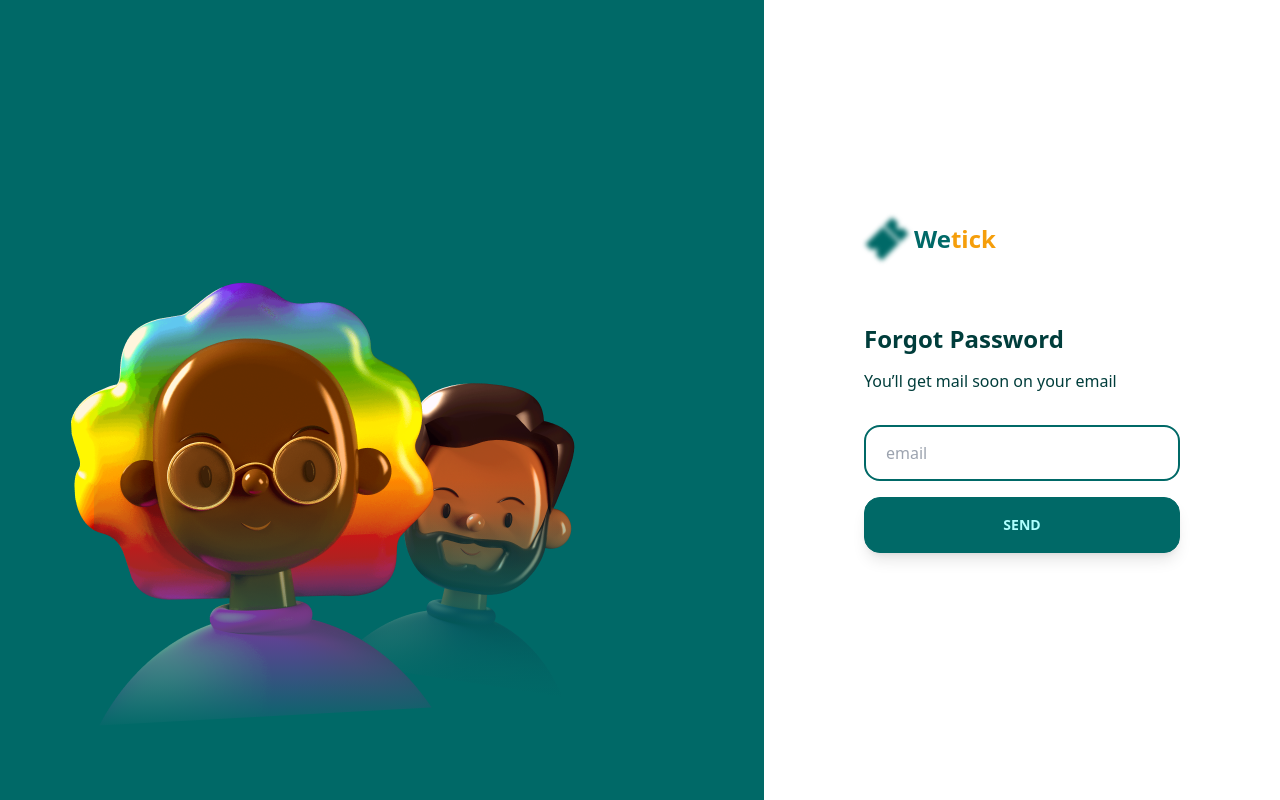
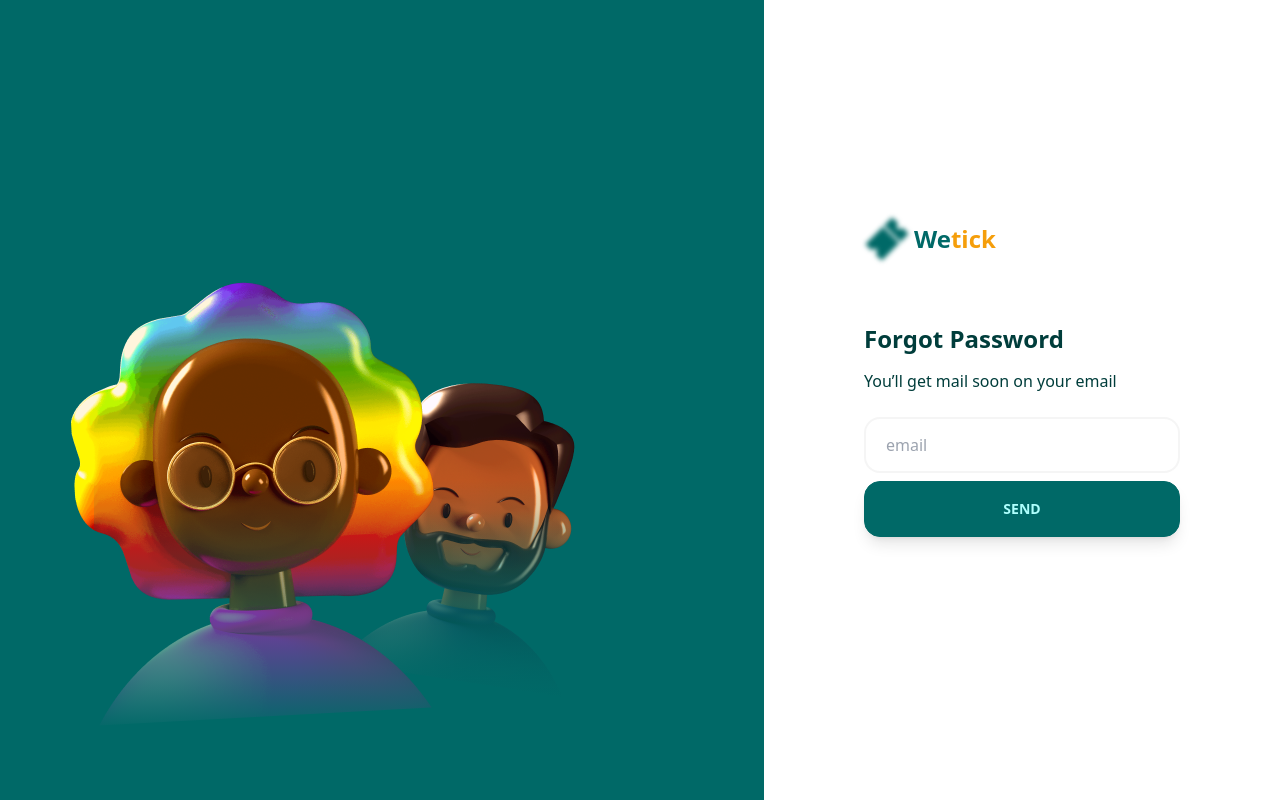
Before and after one commit to putubagus13/fw15-fronend, a React (Vite) app: page /ForgotPassword in a window 1280 px wide. Shown: the top 800 px of the page. Built offline with nearby package versions, Linux system fonts and the light colour scheme; no server answers.

Commit message:
integrating forgot password page

```diff
--- a/src/pages/ForgotPassword.jsx
+++ b/src/pages/ForgotPassword.jsx
@@ -1,13 +1,44 @@
 import ToyFace2 from "../assets/ToyFaces2.png"
 import ToyFace1 from "../assets/ToyFaces1.png"
-import { BsFacebook } from "react-icons/bs"
-import { BsWhatsapp } from "react-icons/bs"
-import { AiFillInstagram } from "react-icons/ai"
-import { AiFillTwitterCircle } from "react-icons/ai"
+import { BsWhatsapp, BsFacebook } from "react-icons/bs"
+import { AiFillTwitterCircle, AiFillInstagram } from "react-icons/ai"
 import {Link} from "react-router-dom"
 import {IoTicketSharp} from "react-icons/io5"
+import React from 'react';
+import { Formik } from 'formik';
+import * as Yup from 'yup'
+import http from "../helper/http"
+import {MdError} from "react-icons/md"
+
+const validationSchema = Yup.object({
+    email: Yup.string().email("Email is invalid").required("Email is invalid"),
+    password: Yup.string().required("Password is invalid")
+})
 
 function ForgotPassword(){
+    const [message, setMessage] = React.useState([])
+    const [showMessage, setShowMessage] = React.useState("")
+    React.useEffect(()=>{
+        const RequestForgotPass = async()=>{
+            try {
+                const {data} = await http().post("/forgotRequest")
+                console.log(data)
+                setMessage(data.results)
+            } catch (error) {
+                const message = error?.response?.data?.message
+                if(message){
+                console.log(message)
+                }
+            }
+        }
+        RequestForgotPass()
+    })
+
+    function ShowRequest(){
+        if(message){
+            setShowMessage(message)
+        }
+    }
     return(
         <div>
          <main className="flex h-[1024px]">
@@ -25,12 +56,42 @@ function ForgotPassword(){
                     </div></Link>
                     <h1 className="text-[24px] font-bold text-secondary" >Forgot Password</h1>
                     <p className="flex pb-6 pt-3 text-secondary">You’ll get mail soon on your email</p>
-                    <form id="form">
-                        <input type="email" placeholder="email" className="input input-bordered input-primary text-secondary my-2 h-14 w-full border-2 rounded-2xl px-5"  />
-                        <div id="emtyEmail" className="text-red-600"></div>
-                        <button className="my-2 h-14 w-full btn btn-primary rounded-2xl shadow-lg" type="submit">Send</button>
-                    </form>
-
+                    <Formik
+                        initialValues={{ email: '', password: '' }}
+                        validationSchema = {validationSchema}
+                        onSubmit={ ShowRequest}
+                        >
+                        {({
+                            values,
+                            errors,
+                            touched,
+                            handleChange,
+                            handleBlur,
+                            handleSubmit,
+                            isSubmitting,
+                        }) => (
+                            <form id="form" onSubmit={handleSubmit}>
+                                {showMessage && (<div className="flex flex-row justify-center alert alert-error shadow-lg text-white text-lg"><MdError size={30}/>{showMessage}</div>)}
+                                <div className="form-control flex flex-col">
+                                    <input
+                                        type="email"
+                                        name="email"
+                                        placeholder="email"
+                                        className= {`input input-bordered ${errors.email && touched.email && "input-error"} text-secondary h-14 w-full border-2 rounded-2xl px-5`}
+                                        onChange={handleChange}
+                                        onBlur={handleBlur}
+                                        value={values.email}
+                                    />
+                                    {errors.email && touched.email && (
+                                        <label className="label">
+                                            <span className="label-text-alt text-error">{errors.email}</span>
+                                        </label>)
+                                    }
+                                </div>
+                                <button className="my-2 h-14 w-full btn btn-primary rounded-2xl shadow-lg" type="submit" disabled={isSubmitting}>Send</button>
+                            </form>
+                        )}
+                        </Formik>
                 </div>
             </main>
             <footer className="h-[476px] px-[30px] md:px-[20%] w-full md:py-[60px]">
```
